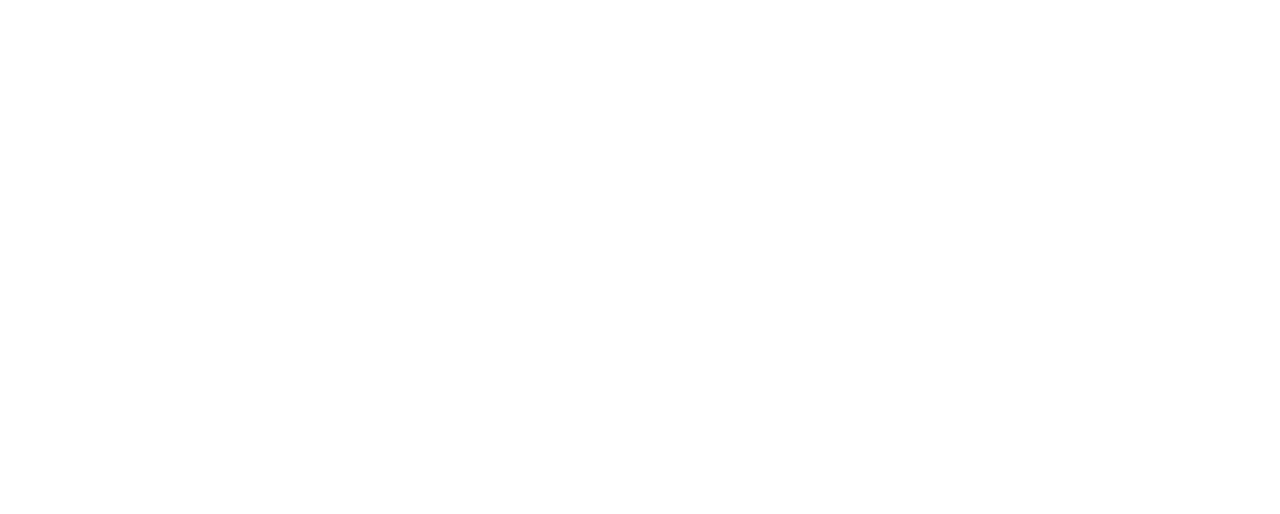
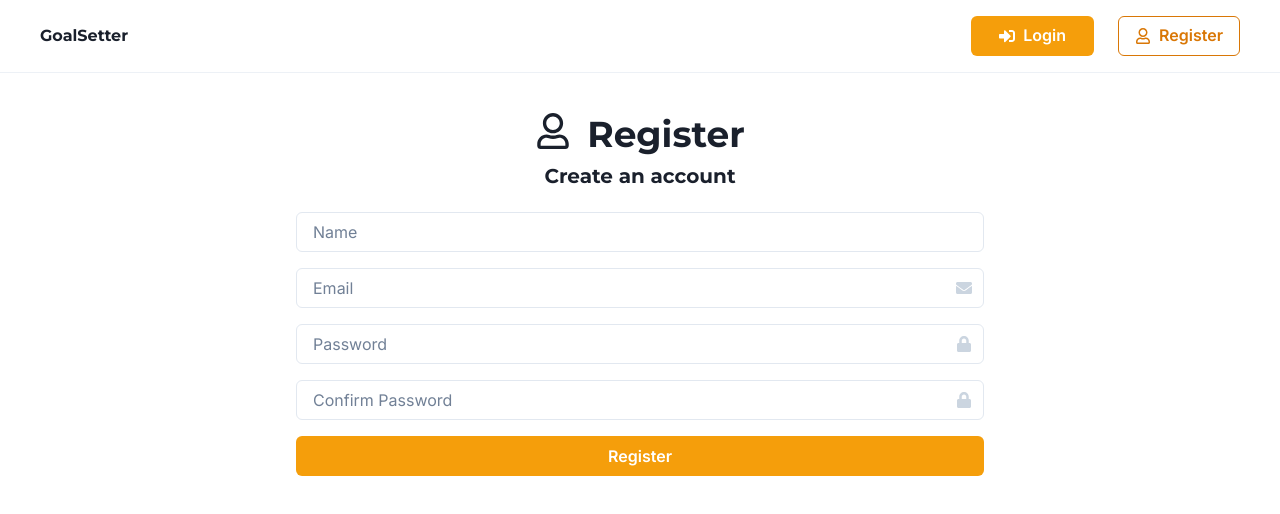
Before and after one commit to noice-noise/noice-mern-fullstack, a React (Create React App) app in the folder frontend/: page /register in a window 1280 px wide. Before the commit this address had no page. Shown: the top 514 px of the page. Built offline with nearby package versions, Linux system fonts and the light colour scheme.

Commit message:
wip: implement login and register frontend

```diff
--- a/frontend/package.json
+++ b/frontend/package.json
@@ -3,11 +3,15 @@
   "version": "0.1.0",
   "private": true,
   "dependencies": {
+    "@chakra-ui/react": "^2.2.1",
     "@chakra-ui/theme-tools": "^2.0.2",
+    "@emotion/react": "^11.9.3",
+    "@emotion/styled": "^11.9.3",
     "@reduxjs/toolkit": "^1.8.3",
     "@testing-library/jest-dom": "^5.16.4",
     "@testing-library/react": "^13.3.0",
     "@testing-library/user-event": "^14.2.1",
+    "framer-motion": "^6.3.16",
     "react": "^18.2.0",
     "react-dom": "^18.2.0",
     "react-icons": "^4.4.0",
--- a/frontend/src/App.js
+++ b/frontend/src/App.js
@@ -3,7 +3,9 @@ import { ChakraProvider } from '@chakra-ui/react';
 import { BrowserRouter as Router, Routes, Route } from 'react-router-dom';
 import Header from './components/Header';
 import Dashboard from './pages/Dashboard';
+import Login from './pages/Login';
 import Order from './pages/Order';
+import Register from './pages/Register';
 import theme from './theme';
 import './theme/styles.css';
 
@@ -12,10 +14,12 @@ function App() {
     <>
       <Router>
         <ChakraProvider theme={theme}>
-          <Container maxW="container.xl" p={0}>
-            {/* <Header /> */}
+          <Header />
+          <Container maxW="container.md" p="10">
             <Routes>
               <Route path="/" element={<Dashboard />} />
+              <Route path="/login" element={<Login />} />
+              <Route path="/register" element={<Register />} />
               <Route path="/order" element={<Order />} />
             </Routes>
           </Container>
--- a/frontend/src/components/Header.jsx
+++ b/frontend/src/components/Header.jsx
@@ -1,36 +1,25 @@
-import {
-  Icon,
-  Text,
-  HStack,
-  Flex,
-  Button,
-  ButtonGroup,
-} from '@chakra-ui/react';
-import {
-  FaSignInAlt,
-  FaSignOutAlt,
-  FaFacebook,
-  FaTwitter,
-  FaRegUser,
-} from 'react-icons/fa';
+import { Box, Heading } from '@chakra-ui/react';
+import { Spacer } from '@chakra-ui/react';
+import { Divider } from '@chakra-ui/react';
+import { HStack, Button, ButtonGroup } from '@chakra-ui/react';
+import { FaSignInAlt, FaSignOutAlt, FaRegUser } from 'react-icons/fa';
 
 import { Link } from 'react-router-dom';
 
 const Header = () => {
   return (
-    <header>
-      <div>
-        <Link to="/">Goal Setter</Link>
-        <Button colorScheme="blue" variant="ghost" leftIcon={<FaSignInAlt />}>
-          test
-        </Button>
-      </div>
-      <HStack>
+    <Box>
+      <HStack p="4" px="10">
+        <Heading size="sm" as={Link} to="/">
+          GoalSetter
+        </Heading>
+        <Spacer />
         <ButtonGroup spacing="6">
           <Button
+            px="7"
             as={Link}
             to="/login"
-            colorScheme="brand"
+            variant="solid"
             leftIcon={<FaSignInAlt />}
           >
             Login
@@ -38,14 +27,15 @@ const Header = () => {
           <Button
             as={Link}
             to="/register"
-            colorScheme="brand"
+            variant="outline"
             leftIcon={<FaRegUser />}
           >
             Register
           </Button>
         </ButtonGroup>
       </HStack>
-    </header>
+      <Divider />
+    </Box>
   );
 };
 
--- a/frontend/src/pages/Dashboard.jsx
+++ b/frontend/src/pages/Dashboard.jsx
@@ -1,18 +1,13 @@
-import { Button } from '@chakra-ui/react';
+import { Heading, VStack } from '@chakra-ui/react';
 
 function Dashboard() {
   return (
-    <div>
-      <h1>Dashboard</h1>
-      <p>
-        Lorem, ipsum dolor sit amet consectetur adipisicing elit. Aspernatur quo
-        illo vel, est saepe recusandae, ipsum ea sequi placeat iure nam nostrum.
-        Labore voluptates velit libero mollitia modi reiciendis ea?
-      </p>
-      <Button colorScheme="blue">Wow</Button>
-      <Button colorScheme="brand">Wow</Button>
-      <Button>Wow</Button>
-    </div>
+    <>
+      <VStack>
+        <Heading as="h1">GoalSetter</Heading>
+        <Heading size="md">You're goal, you set, you do. -lol</Heading>
+      </VStack>
+    </>
   );
 }
 
--- a/frontend/src/pages/Login.jsx
+++ b/frontend/src/pages/Login.jsx
@@ -0,0 +1,73 @@
+import {
+  Button,
+  Flex,
+  Heading,
+  Icon,
+  Input,
+  InputGroup,
+  InputRightElement,
+  Text,
+  VStack,
+} from '@chakra-ui/react';
+import { useState } from 'react';
+import { FaSignInAlt, FaEnvelope, FaLock } from 'react-icons/fa';
+
+const Login = () => {
+  const [formData, setFormData] = useState({
+    email: '',
+    password: '',
+  });
+
+  const { name, email } = formData;
+
+  const onChange = (e) => {
+    setFormData((prevState) => ({
+      ...prevState,
+      [e.target.name]: e.target.value,
+    }));
+  };
+
+  return (
+    <VStack spacing="6" w="full">
+      <VStack w="full" spacing="2">
+        <Heading as="h1">
+          <Flex gap="4">
+            <Icon as={FaSignInAlt} /> <Text>Login</Text>
+          </Flex>
+        </Heading>
+        <Heading size="md">Login to your account</Heading>
+      </VStack>
+      <VStack as="form" w="full" spacing="4">
+        <InputGroup>
+          <InputRightElement
+            pointerEvents="none"
+            children={<Icon as={FaEnvelope} color="gray.300" />}
+          />
+          <Input
+            id="email"
+            name="email"
+            type="email"
+            placeholder="Email"
+            onChange={onChange}
+          />
+        </InputGroup>
+        <InputGroup>
+          <InputRightElement
+            pointerEvents="none"
+            children={<Icon as={FaLock} color="gray.300" />}
+          />
+          <Input
+            id="password"
+            name="password"
+            type="password"
+            placeholder="Password"
+          />
+        </InputGroup>
+        <Button type="submit" w="full">
+          Login
+        </Button>
+      </VStack>
+    </VStack>
+  );
+};
+export default Login;
--- a/frontend/src/pages/Register.jsx
+++ b/frontend/src/pages/Register.jsx
@@ -0,0 +1,96 @@
+import {
+  Button,
+  Flex,
+  Heading,
+  Icon,
+  Input,
+  InputGroup,
+  InputRightElement,
+  Text,
+  VStack,
+} from '@chakra-ui/react';
+import { useState } from 'react';
+import { FaRegUser, FaEnvelope, FaLock } from 'react-icons/fa';
+
+const Register = () => {
+  const [formData, setFormData] = useState({
+    name: '',
+    email: '',
+    password: '',
+    password2: '',
+  });
+
+  const { name, email, password, password2 } = formData;
+
+  const onChange = (e) => {
+    setFormData((prevState) => ({
+      ...prevState,
+      [e.target.name]: e.target.value,
+    }));
+  };
+
+  return (
+    <VStack spacing="6" w="full">
+      <VStack w="full" spacing="2">
+        <Heading as="h1">
+          <Flex gap="4">
+            <Icon as={FaRegUser} /> <Text>Register</Text>
+          </Flex>
+        </Heading>
+        <Heading size="md">Create an account</Heading>
+      </VStack>
+      <VStack as="form" w="full" spacing="4">
+        <InputGroup>
+          <Input
+            id="name"
+            name="name"
+            type="text"
+            placeholder="Name"
+            onChange={onChange}
+          />
+        </InputGroup>
+        <InputGroup>
+          <InputRightElement
+            pointerEvents="none"
+            children={<Icon as={FaEnvelope} color="gray.300" />}
+          />
+          <Input
+            id="email"
+            name="email"
+            type="email"
+            placeholder="Email"
+            onChange={onChange}
+          />
+        </InputGroup>
+        <InputGroup>
+          <InputRightElement
+            pointerEvents="none"
+            children={<Icon as={FaLock} color="gray.300" />}
+          />
+          <Input
+            id="password"
+            name="password"
+            type="password"
+            placeholder="Password"
+          />
+        </InputGroup>
+        <InputGroup>
+          <InputRightElement
+            pointerEvents="none"
+            children={<Icon as={FaLock} color="gray.300" />}
+          />
+          <Input
+            id="password2"
+            name="password2"
+            type="password"
+            placeholder="Confirm Password"
+          />
+        </InputGroup>
+        <Button type="submit" w="full">
+          Register
+        </Button>
+      </VStack>
+    </VStack>
+  );
+};
+export default Register;
--- a/frontend/src/theme/index.js
+++ b/frontend/src/theme/index.js
@@ -13,23 +13,24 @@ const config = {
   useSystemColorMode: false,
 };
 
+const brandRing = {
+  _focus: {
+    ring: 1,
+    ringColor: 'brand.500',
+  },
+};
+
 const inputSelectStyles = {
   variants: {
-    filled: {
+    outline: {
       field: {
-        borderRadius: 'none',
+        borderRadius: 'md',
         _focus: {
           borderColor: 'brand.500',
+          ...brandRing,
         },
       },
     },
-  },
-};
-
-const brandRing = {
-  _focus: {
-    ring: 2,
-    ringColor: 'brand.500',
   },
 };
 
@@ -96,7 +97,7 @@ const theme = extendTheme(
     components: ['Button', 'Checkbox'],
   }),
   withDefaultVariant({
-    variant: 'filled',
+    variant: 'outline',
     components: ['Input', 'Select'],
   })
 );
--- a/package.json
+++ b/package.json
@@ -11,15 +11,11 @@
   "author": "noice-noise",
   "license": "ISC",
   "dependencies": {
-    "@chakra-ui/react": "^2.2.1",
-    "@emotion/react": "^11.9.3",
-    "@emotion/styled": "^11.9.3",
     "bcryptjs": "^2.4.3",
     "colors": "^1.4.0",
     "dotenv": "^16.0.1",
     "express": "^4.18.1",
     "express-async-handler": "^1.2.0",
-    "framer-motion": "^6.3.16",
     "jsonwebtoken": "^8.5.1",
     "mongoose": "^6.4.0"
   }
```
Also changed, not shown: 1 other file (tests, documents, lock files or other folders).
